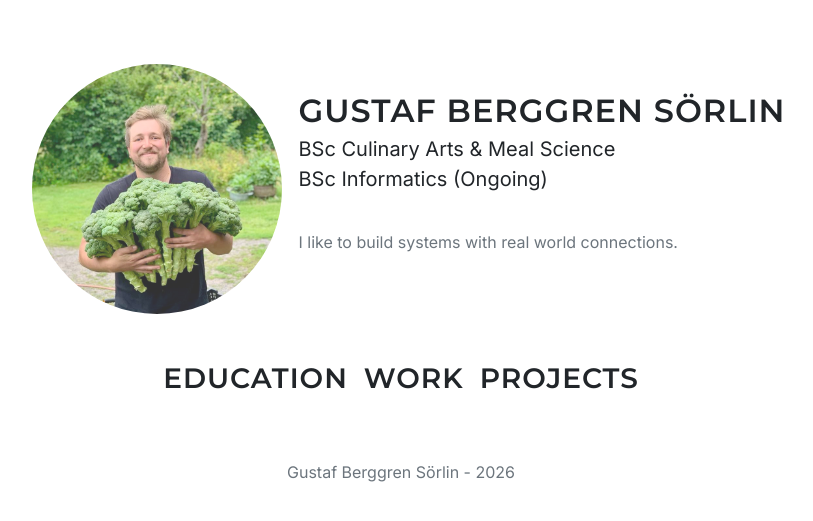
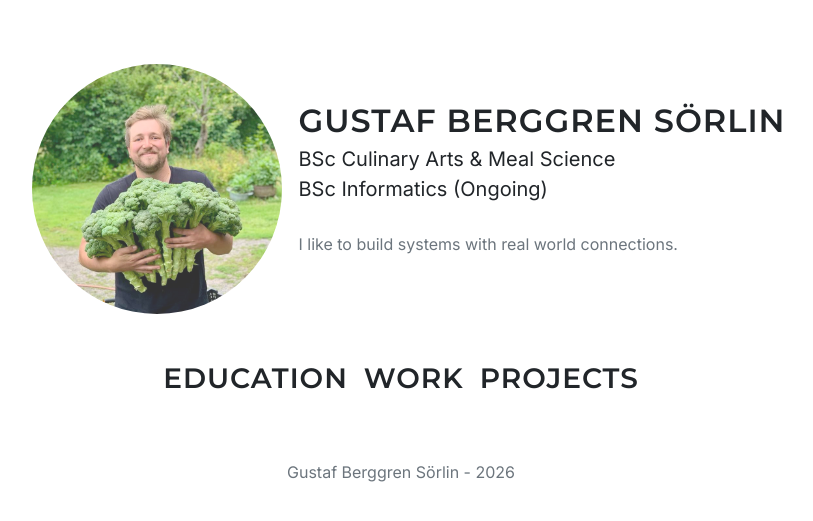
Before and after one commit to gbrggrn/gbrggrn.github.io, a Jekyll site: the page built from index.html, in a window 1280 px wide. Shown: the top 521 px of the page, without its empty margins (239-1052 px from the left). Built offline with Jekyll 4.4.1, drawn with Linux system fonts in a browser that asks for light colours.

Commit message:
Update default.html

```diff
--- a/_layouts/default.html
+++ b/_layouts/default.html
@@ -24,7 +24,7 @@
       <div class="text-start">
         <h2 class="mb-1">Gustaf Berggren Sörlin</h2>
         <p class="lead mb-1">BSc Culinary Arts & Meal Science<br>BSc Informatics (Ongoing)</p><br>
-        <p class="text-muted mt-2">I like to build systems with real world connections.</p>
+        <p class="text-muted mb-1">I like to build systems with real world connections.</p>
         <i class="bi bi-envelope-at"></i> <i class="bi bi-telephone"></i> <i class="bi bi-github"></i>
       </div>
 
```
